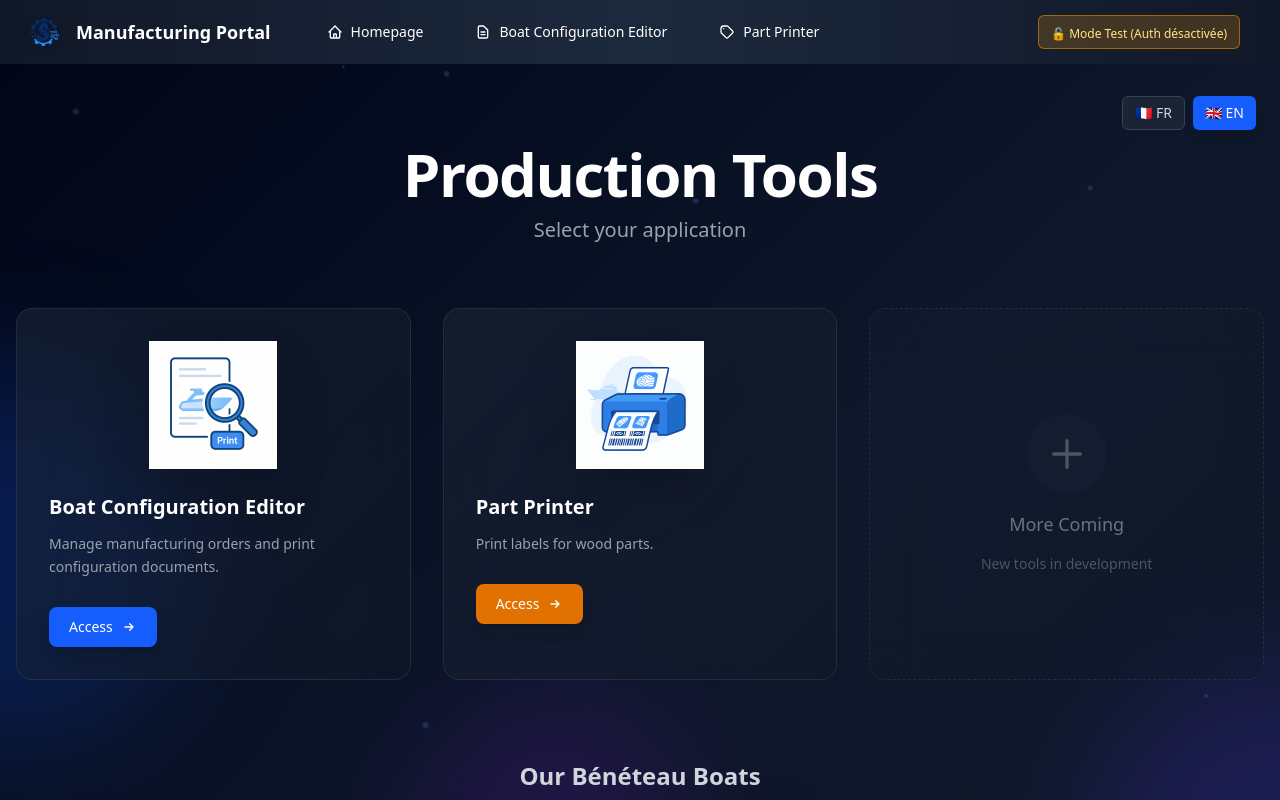
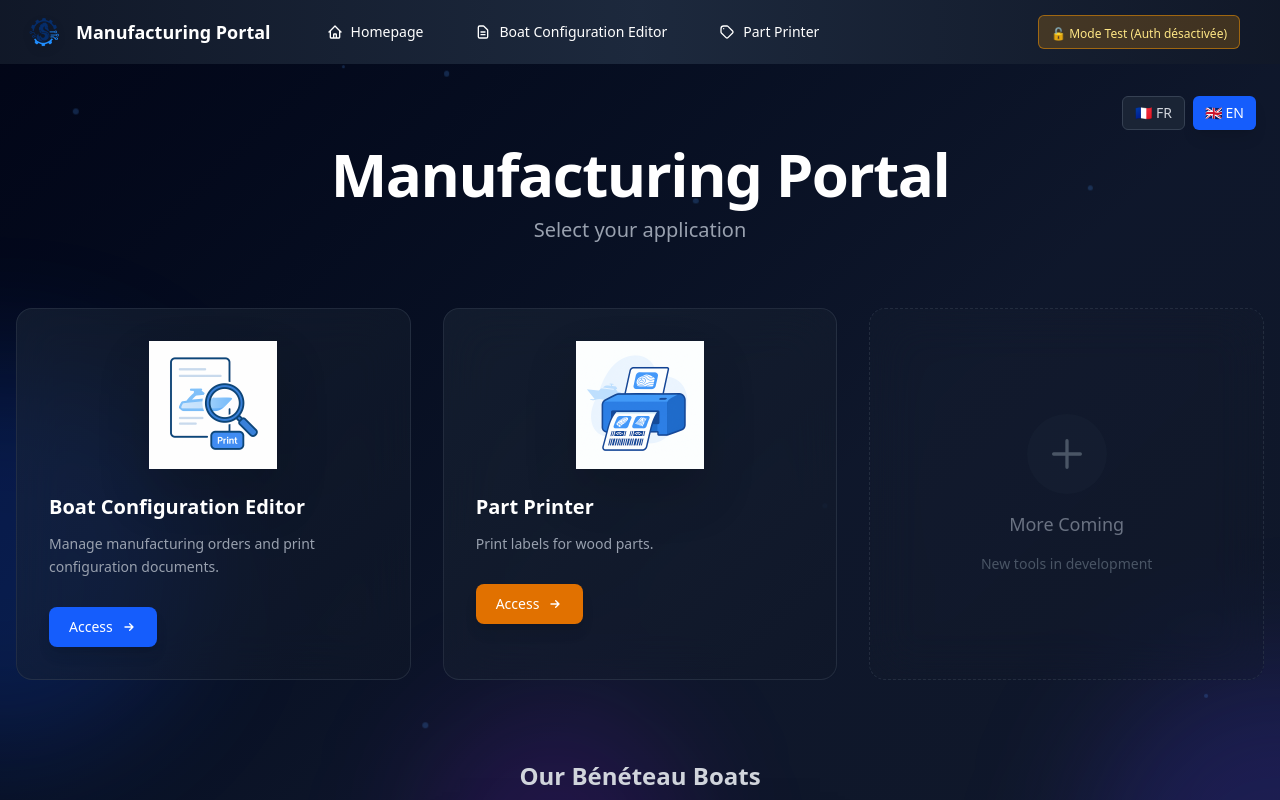
Before and after one commit to morepudding/manufacturingPortal, a Next.js app: page / in a window 1280 px wide. Shown: the top 800 px of the page. Built offline with nearby package versions, Linux system fonts and the light colour scheme.

Commit message:
🎨 Update homepage title: Production Tools → Manufacturing Portal
- Changed title in both FR and EN translations
- Consistent branding across the portal

```diff
--- a/src/app/page.tsx
+++ b/src/app/page.tsx
@@ -31,7 +31,7 @@
 const TRANSLATIONS = {
   fr: {
     hero: {
-      title: 'Outils de Production',
+      title: 'Manufacturing Portal',
       subtitle: 'Sélectionnez votre application',
     },
     apps: {
@@ -52,7 +52,7 @@
   },
   en: {
     hero: {
-      title: 'Production Tools',
+      title: 'Manufacturing Portal',
       subtitle: 'Select your application',
     },
     apps: {
```
